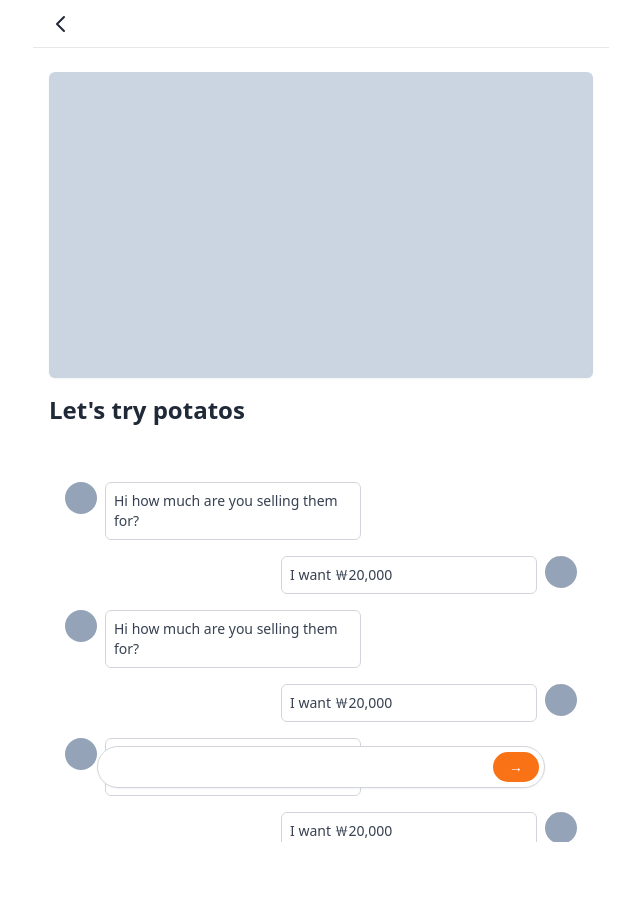
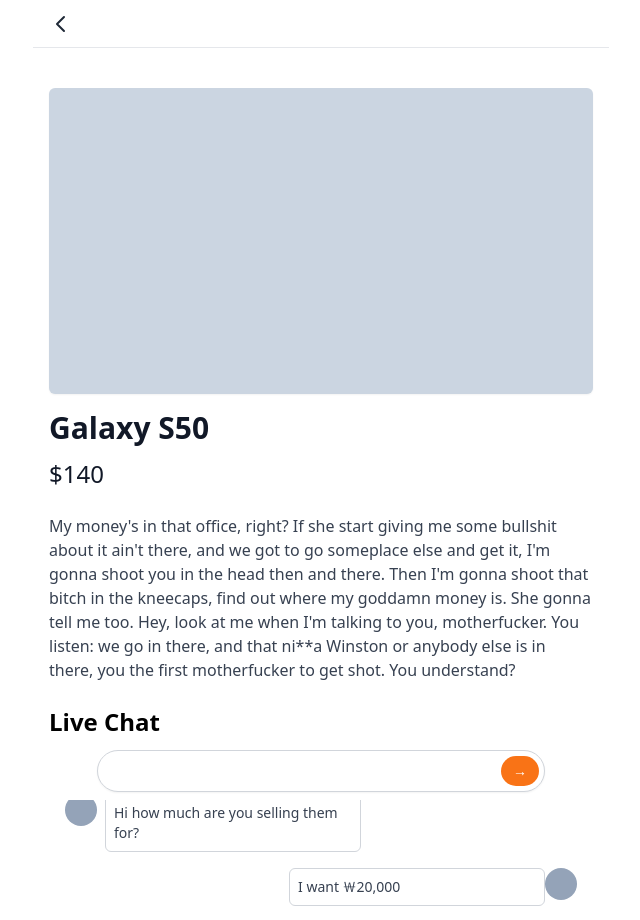
Before and after one commit to yongwoo-jeong/carrot-market, a Next.js app: page /live/0 in a window 1280 px wide. Shown: the top 920 px of the page, without its empty margins (319-959 px from the left). Before the commit the page ends 858 px from the top, so only its background shows below. Built offline with nearby package versions, Linux system fonts and the light colour scheme.

Commit message:
Done live detail page

```diff
--- a/pages/live/[id].tsx
+++ b/pages/live/[id].tsx
@@ -1,84 +1,40 @@
 import { NextPage } from "next";
 import Layout from "../../components/layout";
+import Message from "../../components/mesesage";
 
 const LiveDetail: NextPage = () => {
   return (
     <Layout canGoBack>
-      <div className="space-y-4 py-4 px-4">
+      <div className="space-y-4 py-8 px-4">
         <div className="aspect-video w-full rounded-md bg-slate-300 shadow-sm" />
-        <h3 className="mt-2 text-2xl font-semibold text-gray-800">
-          Let&apos;s try potatos
-        </h3>
-        <div className="h-[50vh] space-y-4 overflow-y-scroll py-10 px-4 pb-10">
-          <div className="flex items-start space-x-2">
-            <div className="h-8 w-8 rounded-full bg-slate-400" />
-            <div className="w-1/2 rounded-md border border-gray-300 p-2 text-sm text-gray-700">
-              <p>Hi how much are you selling them for?</p>
-            </div>
-          </div>
-          <div className="flex flex-row-reverse items-start space-x-2 space-x-reverse">
-            <div className="h-8 w-8 rounded-full bg-slate-400" />
-            <div className="w-1/2 rounded-md border border-gray-300 p-2 text-sm text-gray-700">
-              <p>I want ￦20,000</p>
-            </div>
-          </div>
-          <div className="flex items-start space-x-2">
-            <div className="h-8 w-8 rounded-full bg-slate-400" />
-            <div className="w-1/2 rounded-md border border-gray-300 p-2 text-sm text-gray-700">
-              <p>Hi how much are you selling them for?</p>
-            </div>
-          </div>
-          <div className="flex flex-row-reverse items-start space-x-2 space-x-reverse">
-            <div className="h-8 w-8 rounded-full bg-slate-400" />
-            <div className="w-1/2 rounded-md border border-gray-300 p-2 text-sm text-gray-700">
-              <p>I want ￦20,000</p>
-            </div>
-          </div>
-          <div className="flex items-start space-x-2">
-            <div className="h-8 w-8 rounded-full bg-slate-400" />
-            <div className="w-1/2 rounded-md border border-gray-300 p-2 text-sm text-gray-700">
-              <p>Hi how much are you selling them for?</p>
-            </div>
-          </div>
-          <div className="flex flex-row-reverse items-start space-x-2 space-x-reverse">
-            <div className="h-8 w-8 rounded-full bg-slate-400" />
-            <div className="w-1/2 rounded-md border border-gray-300 p-2 text-sm text-gray-700">
-              <p>I want ￦20,000</p>
-            </div>
-          </div>
-          <div className="flex items-start space-x-2">
-            <div className="h-8 w-8 rounded-full bg-slate-400" />
-            <div className="w-1/2 rounded-md border border-gray-300 p-2 text-sm text-gray-700">
-              <p>Hi how much are you selling them for?</p>
-            </div>
-          </div>
-          <div className="flex flex-row-reverse items-start space-x-2 space-x-reverse">
-            <div className="h-8 w-8 rounded-full bg-slate-400" />
-            <div className="w-1/2 rounded-md border border-gray-300 p-2 text-sm text-gray-700">
-              <p>I want ￦20,000</p>
-            </div>
-          </div>
-          <div className="flex items-start space-x-2">
-            <div className="h-8 w-8 rounded-full bg-slate-400" />
-            <div className="w-1/2 rounded-md border border-gray-300 p-2 text-sm text-gray-700">
-              <p>Hi how much are you selling them for?</p>
-            </div>
-          </div>
-          <div className="flex flex-row-reverse items-start space-x-2 space-x-reverse">
-            <div className="h-8 w-8 rounded-full bg-slate-400" />
-            <div className="w-1/2 rounded-md border border-gray-300 p-2 text-sm text-gray-700">
-              <p>I want ￦20,000</p>
-            </div>
-          </div>
+        <div className="mt-5">
+          <h1 className="text-3xl font-bold text-gray-900">Galaxy S50</h1>
+          <span className="mt-3 block text-2xl text-gray-900">$140</span>
+          <p className=" my-6 text-gray-700">
+            My money&apos;s in that office, right? If she start giving me some
+            bullshit about it ain&apos;t there, and we got to go someplace else
+            and get it, I&apos;m gonna shoot you in the head then and there.
+            Then I&apos;m gonna shoot that bitch in the kneecaps, find out where
+            my goddamn money is. She gonna tell me too. Hey, look at me when
+            I&apos;m talking to you, motherfucker. You listen: we go in there,
+            and that ni**a Winston or anybody else is in there, you the first
+            motherfucker to get shot. You understand?
+          </p>
         </div>
-        <div className="fixed inset-x-0 bottom-3  left-0 right-0 mx-auto w-full max-w-md">
-          <div className="relative flex items-center ">
+        <h2 className="to-gray-900 text-2xl font-bold">Live Chat</h2>
+        <div className="h-[50vh] space-y-4 overflow-y-scroll py-10 px-4 pb-16">
+          <Message message="Hi how much are you selling them for?" />
+          <Message message="I want ￦20,000" reversed />
+          <Message message="미쳤어" />
+        </div>
+        <div className="fixed inset-x-0 bottom-0 bg-white py-2">
+          <div className="relative mx-auto flex w-full max-w-md items-center">
             <input
               type="text"
               className="w-full rounded-full border-gray-300 pr-12 shadow-sm focus:border-orange-500 focus:outline-none focus:ring-orange-500"
             />
             <div className="absolute inset-y-0 right-0 flex py-1.5 pr-1.5">
-              <button className="flex cursor-pointer items-center rounded-full bg-orange-500 px-4 text-sm text-white hover:bg-orange-600 focus:ring-2 focus:ring-orange-500 focus:ring-offset-2">
+              <button className="flex items-center rounded-full bg-orange-500 px-3 text-sm text-white hover:bg-orange-600 focus:ring-2 focus:ring-orange-500 focus:ring-offset-2">
                 &rarr;
               </button>
             </div>
```
